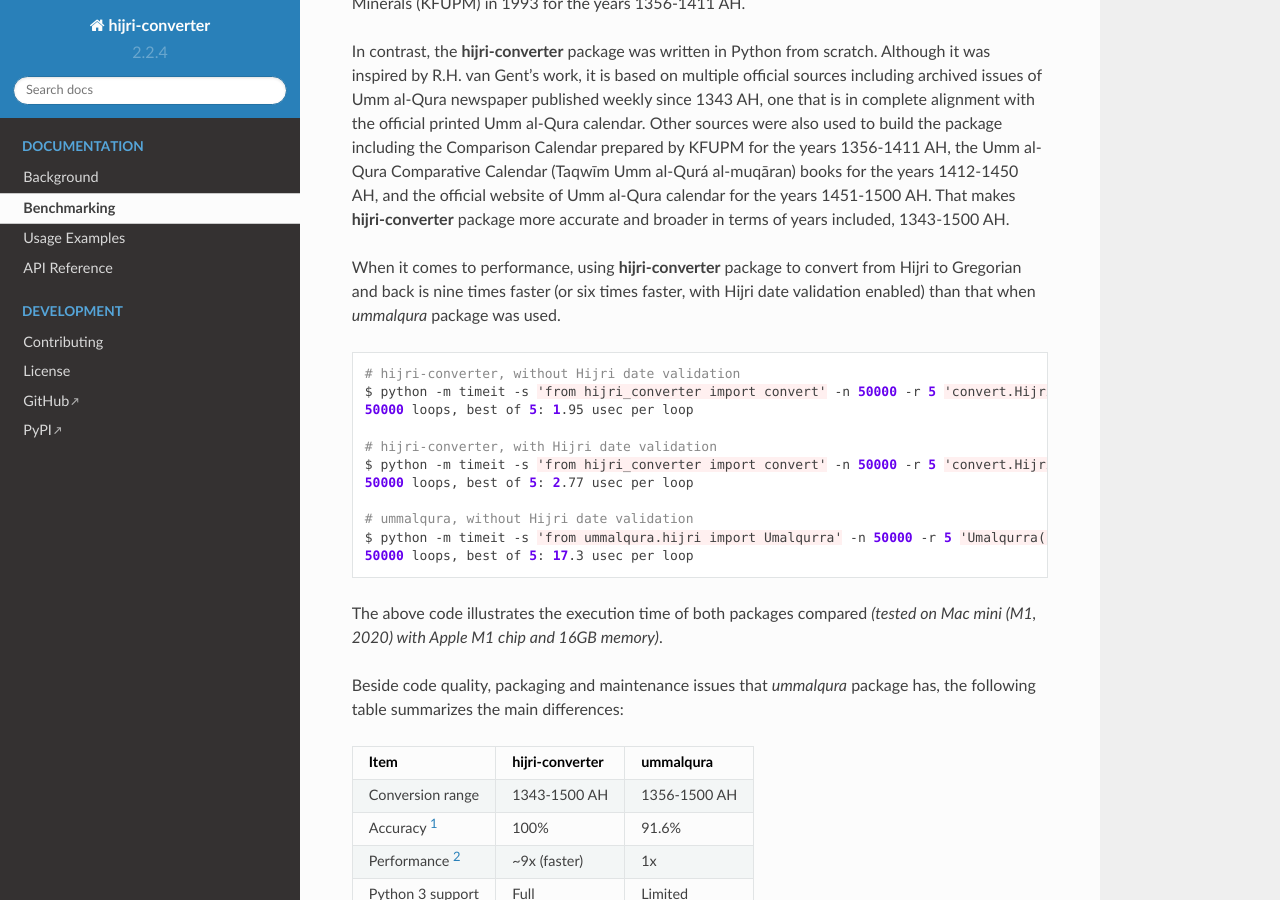
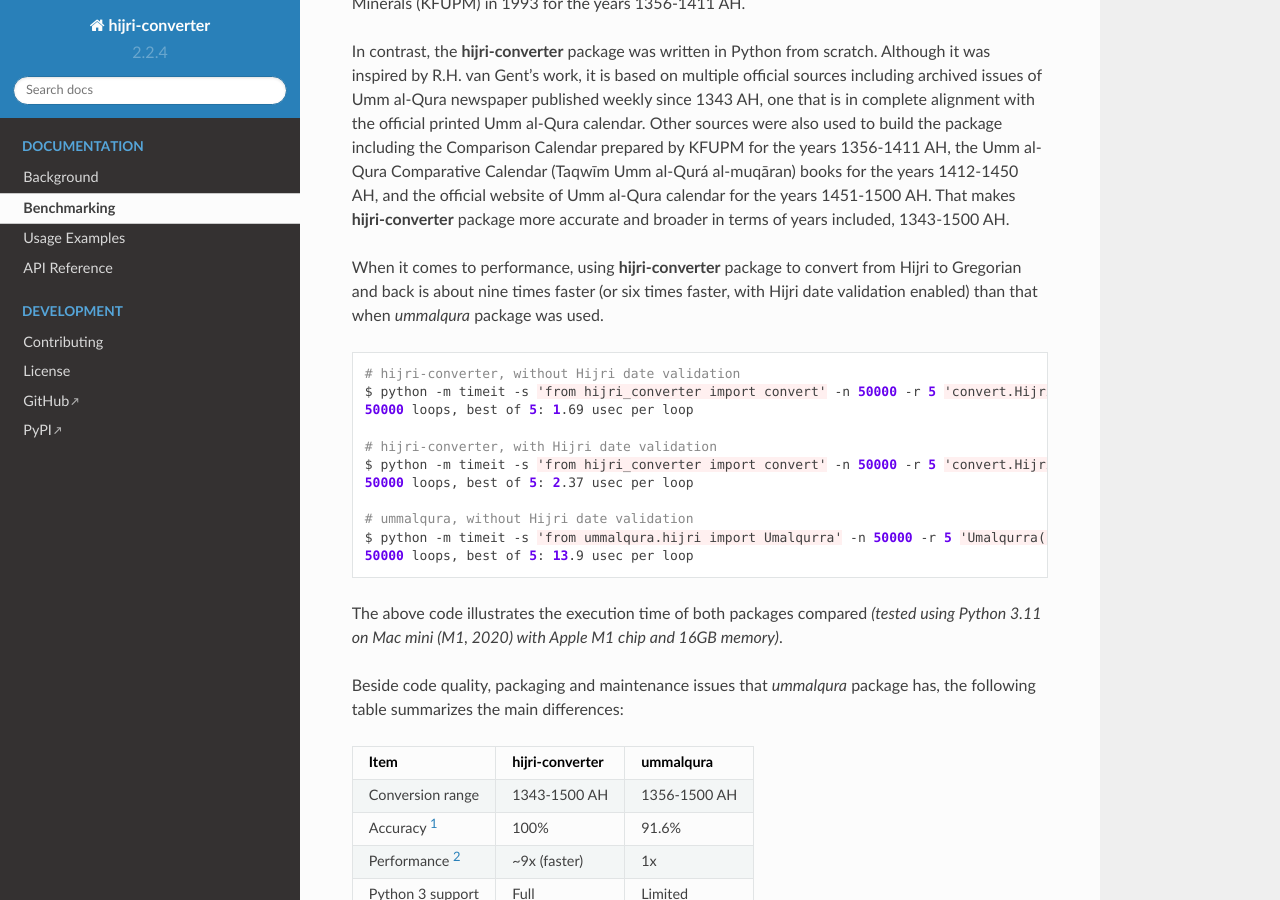
Before and after one commit to dralshehri/hijridate, a Sphinx documentation site: the page built from docs/benchmarking.md, in a window 1280 px wide and 900 px high, scrolled down 288 px. Built offline with Sphinx 7.4.7 and the Read the Docs theme 2.0.0, drawn with Linux system fonts in a browser that asks for light colours; pages that are not in the unit, such as notebooks, are missing from menus.

Commit message:
Update benchmarking figures

````diff
--- a/docs/benchmarking.md
+++ b/docs/benchmarking.md
@@ -24,25 +24,25 @@
 broader in terms of years included, 1343-1500 AH.
 
 When it comes to performance, using **hijri-converter** package to convert from
-Hijri to Gregorian and back is nine times faster (or six times faster, with
-Hijri date validation enabled) than that when _ummalqura_ package was used.
+Hijri to Gregorian and back is about nine times faster (or six times faster,
+with Hijri date validation enabled) than that when _ummalqura_ package was used.
 
 ```shell
 # hijri-converter, without Hijri date validation
 $ python -m timeit -s 'from hijri_converter import convert' -n 50000 -r 5 'convert.Hijri(1402, 10, 15, False).to_gregorian(); convert.Gregorian(1982, 8, 4).to_hijri()'
-50000 loops, best of 5: 1.95 usec per loop
+50000 loops, best of 5: 1.69 usec per loop
 
 # hijri-converter, with Hijri date validation
 $ python -m timeit -s 'from hijri_converter import convert' -n 50000 -r 5 'convert.Hijri(1402, 10, 15, True).to_gregorian(); convert.Gregorian(1982, 8, 4).to_hijri()'
-50000 loops, best of 5: 2.77 usec per loop
+50000 loops, best of 5: 2.37 usec per loop
 
 # ummalqura, without Hijri date validation
 $ python -m timeit -s 'from ummalqura.hijri import Umalqurra' -n 50000 -r 5 'Umalqurra().hijri_to_gregorian(1402, 10, 15); Umalqurra().gegorean_to_hijri(1982, 8, 4)'
-50000 loops, best of 5: 17.3 usec per loop
+50000 loops, best of 5: 13.9 usec per loop
 ```
 
 The above code illustrates the execution time of both packages compared _(tested
-on Mac mini (M1, 2020) with Apple M1 chip and 16GB memory)_.
+using Python 3.11 on Mac mini (M1, 2020) with Apple M1 chip and 16GB memory)_.
 
 Beside code quality, packaging and maintenance issues that _ummalqura_ package
 has, the following table summarizes the main differences:
````
